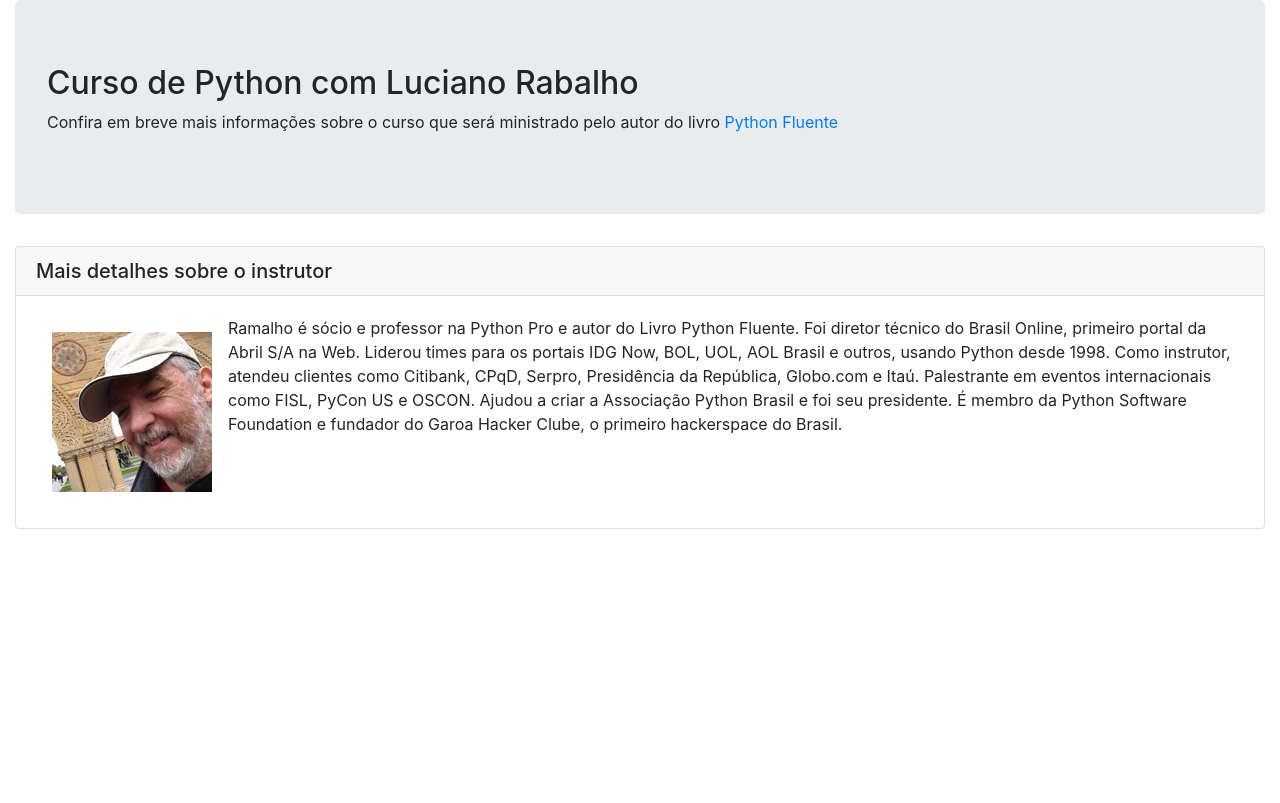
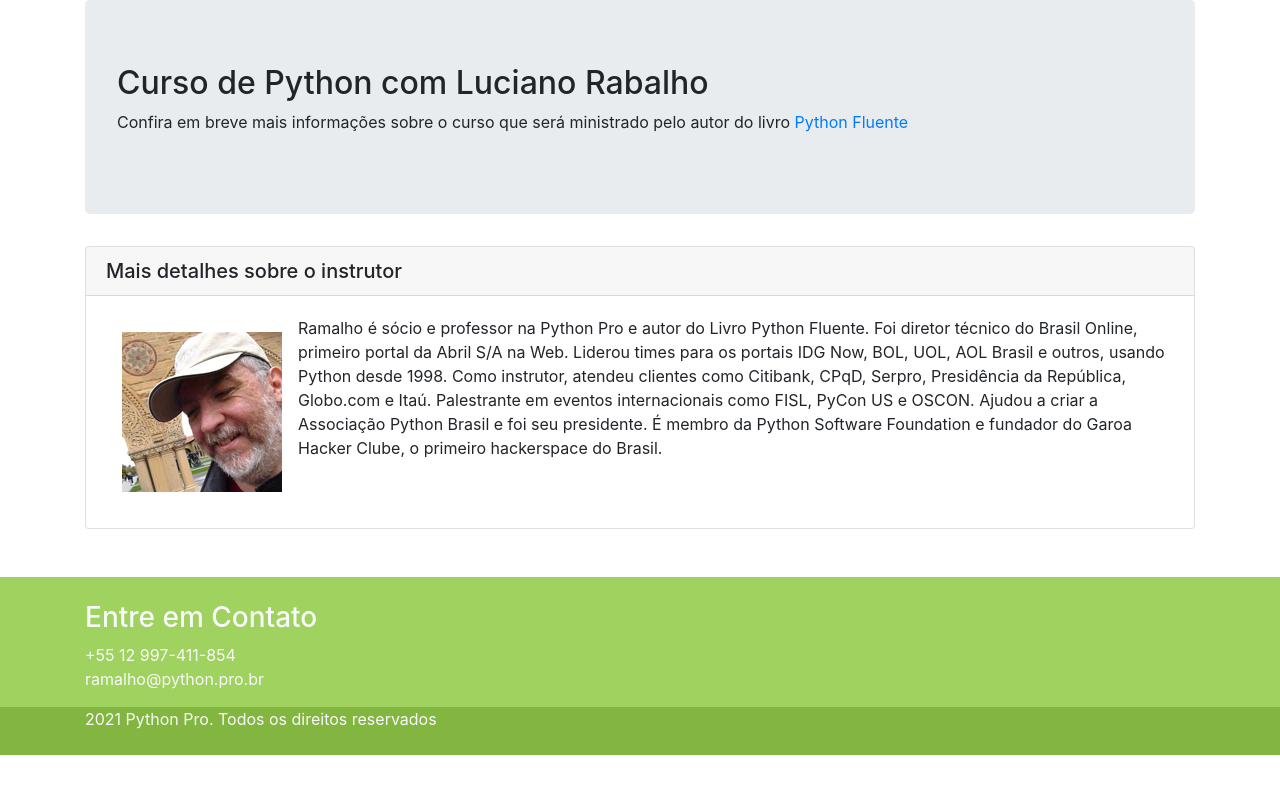
Before and after one commit to HenriqueCCdA/cursoDjangoDevPro, a Django app: page / in a window 1280 px wide. Shown: the part 56-859 px from the top of the page. Before the commit the page ends 585 px from the top, so only its background shows below. Run offline with Django 3.2, Linux system fonts and the light colour scheme; some libraries are stand-ins or nearby versions.

Commit message:
Criando o roda pe.
close #75

```diff
--- a/pypro/base/static/css/style.css
+++ b/pypro/base/static/css/style.css
@@ -1 +1,8 @@
-# Empty CSS file for your own CSS
+
+.main-footer{
+    background-color: #9fd25f;
+}
+
+.direitos{
+    background-color: #82b641;
+}
--- a/pypro/base/templates/base/home.html
+++ b/pypro/base/templates/base/home.html
@@ -35,7 +35,7 @@
 </nav>
 
 <body>
-<div class="container-fluid">
+<div class="container">
     <div class="row">
         <div class="col-md-12">
 
@@ -81,5 +81,30 @@
         </div>
     </div>
 </div>
+
+<footer class="main-footer my-5 pt-4 text-light">
+    <div class="container">
+        <div class="row">
+            <div class="col">
+                <h3>Entre em Contato</h3>
+                <address>
+                    +55 12 997-411-854
+                    <br/>
+                    <a href="mailto:ramalho@python.pro.br" class="text-light">ramalho@python.pro.br</a>
+                </address>
+            </div>
+        </div>
+    </div>
+    <div class="direitos pb-4">
+        <div class="container">
+            <div class="row">
+                <div class="col">
+                    {% now 'Y' %} Python Pro. Todos os direitos reservados
+                </div>
+            </div>
+        </div>
+    </div>
+</footer>
+
 </body>
 </html>
```
